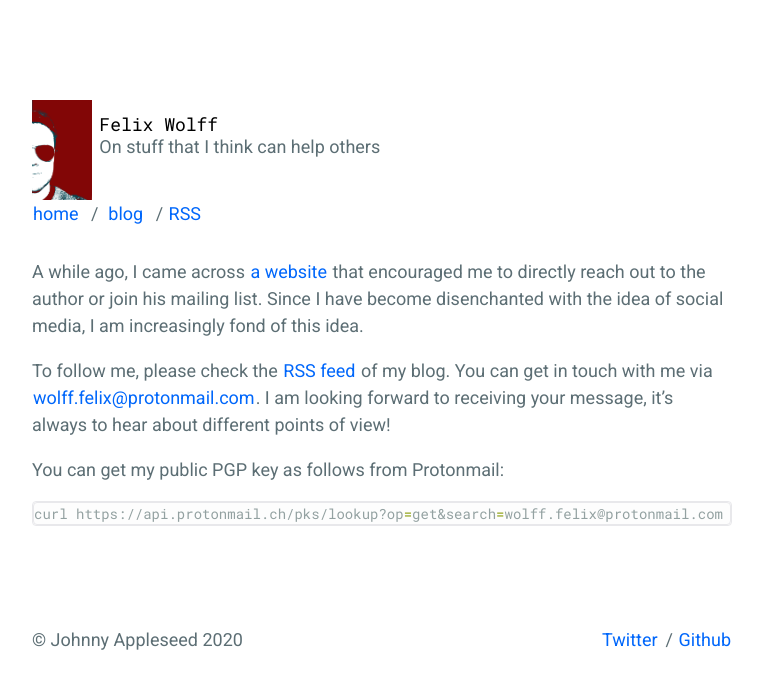
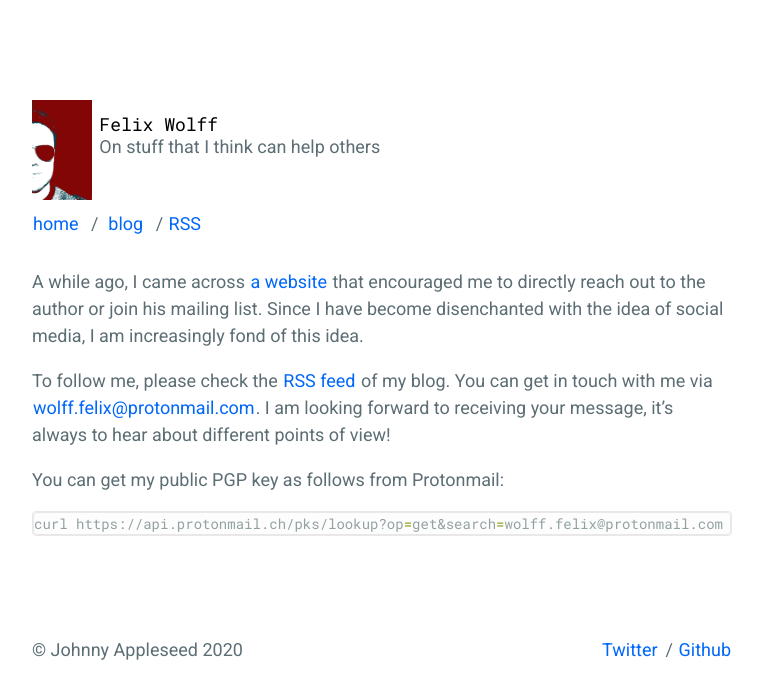
Before and after one commit to flxw/flxw.github.io, a Jekyll site: the page built from index.md, in a window 1280 px wide. Shown: the top 699 px of the page, without its empty margins (258-1021 px from the left). Built offline with Jekyll 4.4.1, drawn with Linux system fonts in a browser that asks for light colours.

Commit message:
add padding between nav bar and header section

```diff
--- a/_includes/header.html
+++ b/_includes/header.html
@@ -1,5 +1,5 @@
 <header class="c-page__header">
-  <div>
+  <div class="c-page__header_top_section">
     <img src="/assets/brandicon.png" />
     <div class="headline-block">
       <code>{{ site.title}}</code>
--- a/_sass/components/_page.scss
+++ b/_sass/components/_page.scss
@@ -30,6 +30,10 @@
             color: #5C6E74;
         }
     }
+
+    .c-page__header_top_section {
+        padding-bottom: 1rem;
+    }
 }
 
 .c-page__footer {
```
